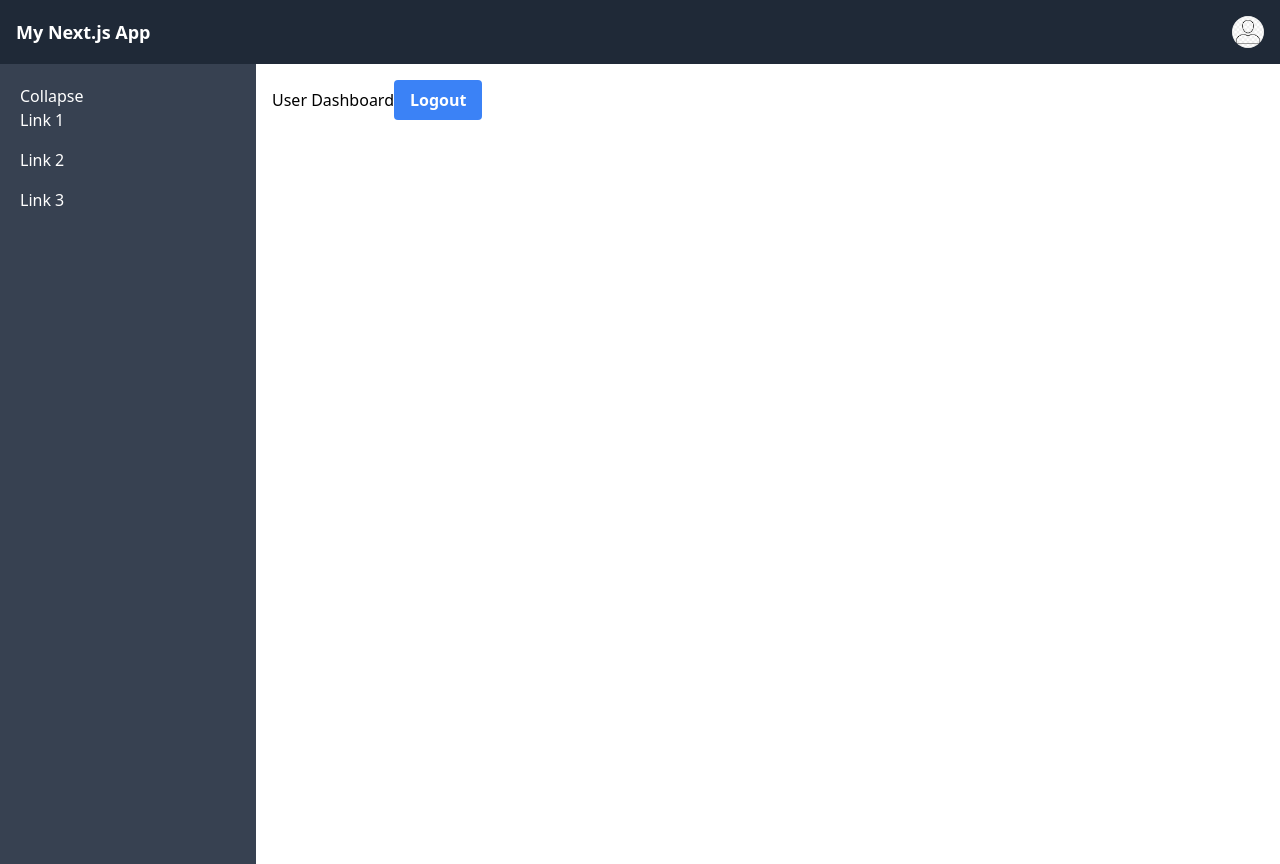
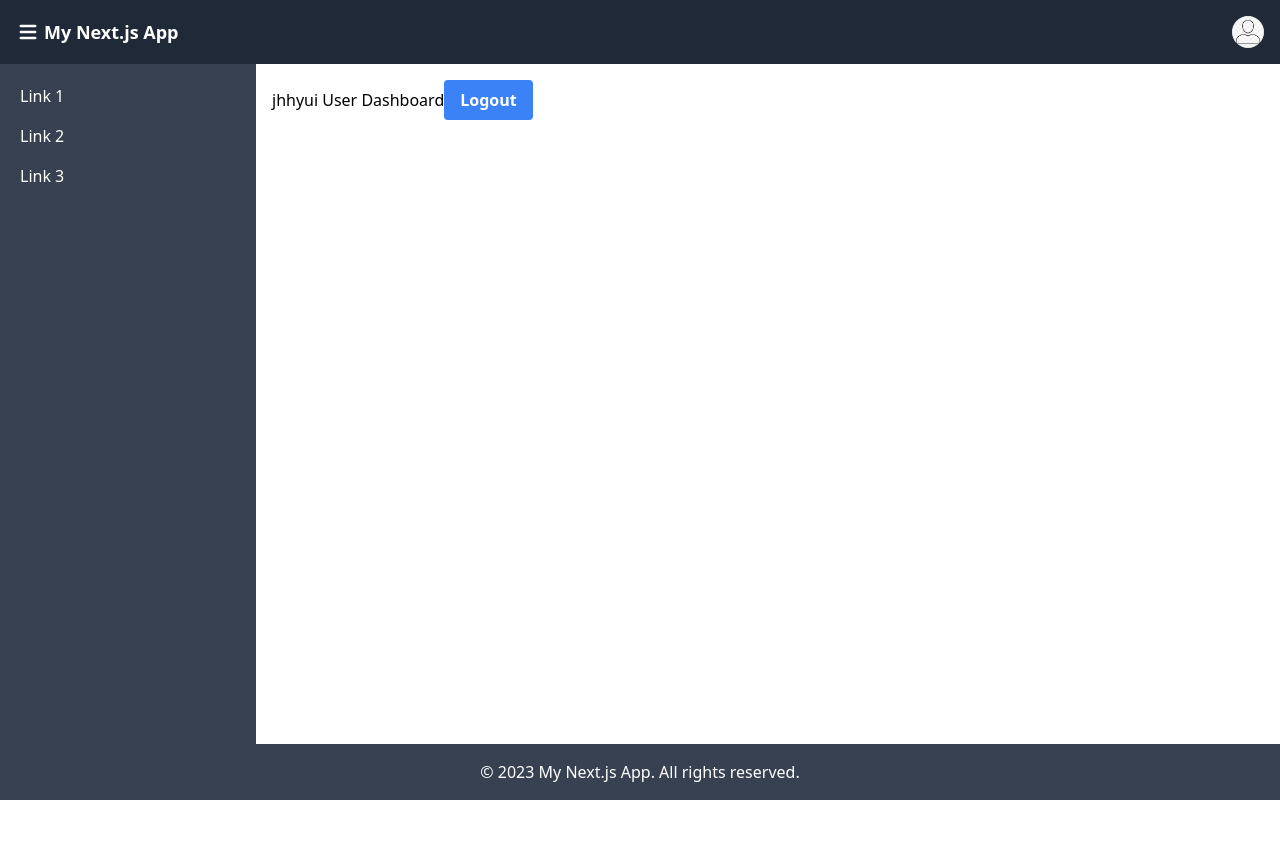
Before and after one commit to mdkhairul773islam/nextjs-app, a Next.js app: page /user in a window 1280 px wide. After the commit the page ends 800 px from the top, so only its background shows below. Built offline with nearby package versions, Linux system fonts and the light colour scheme.

Commit message:
user dashboard create

```diff
--- a/package.json
+++ b/package.json
@@ -22,6 +22,7 @@
     "react": "^18",
     "react-dom": "^18",
     "react-hook-form": "^7.48.2",
+    "react-icons": "^4.12.0",
     "tailwind-merge": "^2.0.0"
   },
   "devDependencies": {
--- a/src/app/user/components/AsideBar.js
+++ b/src/app/user/components/AsideBar.js
@@ -1,16 +1,6 @@
-"use client"
-import React, { useState } from 'react';
-
-const AsideBar = () => {
-    const [isCollapsed, setIsCollapsed] = useState(false);
-
-    const toggleCollapse = () => {
-        setIsCollapsed(!isCollapsed);
-    };
-
+const AsideBar = ({ isAsideVisible }) => {
     return (
-        <aside className={`w-64 ${isCollapsed ? 'hidden' : ''} h-screen bg-gray-700 text-white p-5 transition-all`}>
-            <button onClick={toggleCollapse}>{isCollapsed ? 'Expand' : 'Collapse'}</button>
+        <aside className={`${isAsideVisible ? 'w-64' : 'w-25'} h-screen bg-gray-700 text-white p-5`}>
             <ul>
                 <li className="mb-4">Link 1</li>
                 <li className="mb-4">Link 2</li>
--- /dev/null
+++ b/src/app/user/components/Footer.js
@@ -0,0 +1,9 @@
+const Footer = () => {
+    return (
+        <footer className="bg-gray-700 text-white p-4 text-center">
+            <p>© 2023 My Next.js App. All rights reserved.</p>
+        </footer>
+    );
+};
+
+export default Footer;
--- a/src/app/user/components/Header.js
+++ b/src/app/user/components/Header.js
@@ -1,17 +1,21 @@
 "use client"
 import React, { useState } from 'react';
+import { HiMenu } from 'react-icons/hi';
 import Link from 'next/link';
 import Image from 'next/image';
 
-const Header = () => {
+const Header = ({ toggleAside }) => {
     const [dropdownOpen, setDropdownOpen] = useState(false);
-
     const toggleDropdown = () => setDropdownOpen(!dropdownOpen);
 
     return (
-        <header className="bg-gray-800 text-white p-4">
-            <div className="container mx-auto flex justify-between items-center">
+        <header className="bg-gray-800 text-white p-4 flex justify-between items-center">
+            <div className="flex items-center space-x-1">
+                <button onClick={toggleAside} className="text-white">
+                    <HiMenu className="h-6 w-6" />
+                </button>
                 <h1 className="text-lg font-bold">My Next.js App</h1>
+            </div>
             <div className="relative">
                 <Image
                     src="/profile.png"
@@ -34,7 +38,7 @@ const Header = () => {
                     </div>
                 )}
             </div>
-            </div>
+
         </header>
     );
 };
--- /dev/null
+++ b/src/app/user/components/Layout.js
@@ -0,0 +1,27 @@
+"use client"
+import React, { useState } from 'react';
+import Header from './Header';
+import AsideBar from './AsideBar';
+import Footer from './Footer';
+
+const Layout = ({ children }) => {
+    const [isAsideVisible, setIsAsideVisible] = useState(true);
+    const toggleAside = () => {
+        setIsAsideVisible(!isAsideVisible);
+    };
+
+    return (
+        <div className="flex flex-col h-screen">
+            <Header toggleAside={toggleAside} />
+            <div className="flex flex-1 overflow-hidden">
+                <AsideBar isAsideVisible={isAsideVisible} />
+                <main className="flex-1 overflow-auto p-4">
+                    {children}
+                </main>
+            </div>
+            <Footer />
+        </div>
+    );
+};
+
+export default Layout;
--- a/src/app/user/layout.js
+++ b/src/app/user/layout.js
@@ -1,20 +1,14 @@
-import Header from './components/Header';
-import AsideBar from './components/AsideBar';
-// import style from './user.module.css';
+import LayoutPage from "./components/Layout";
 export const metadata = {
     title: 'User Dashboard',
     description: 'Create By Khairul Islam Tonmoy',
 }
-export default function Layout({ children }) {
+const Layout = ({ children }) => {
+
     return (
-        <>
-            <Header />
-            <div className="flex">
-                <AsideBar />
-                <main className="flex-grow p-4">
-                    {children}
-                </main>
-            </div>
-        </>
-    )
-}
+        <LayoutPage>
+            {children}
+        </LayoutPage>
+    );
+};
+export default Layout;
--- a/src/app/user/page.js
+++ b/src/app/user/page.js
@@ -9,7 +9,7 @@ export default function User() {
         router.push('/');
     };
     return (
-        <div>
+        <div> jhhyui
             User Dashboard
             <button onClick={logout} className="bg-blue-500 hover:bg-blue-700 text-white font-bold py-2 px-4 rounded focus:outline-none focus:shadow-outline">
                 Logout
```
Also changed, not shown: 1 other file (tests, documents, lock files or other folders). Lines whose indentation alone changed are shown as unchanged.
